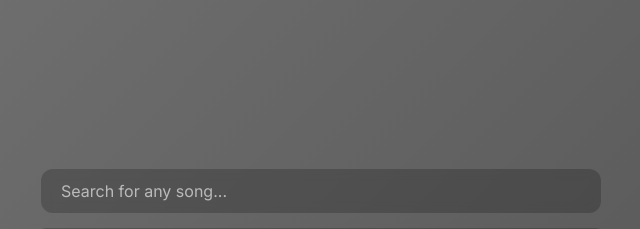
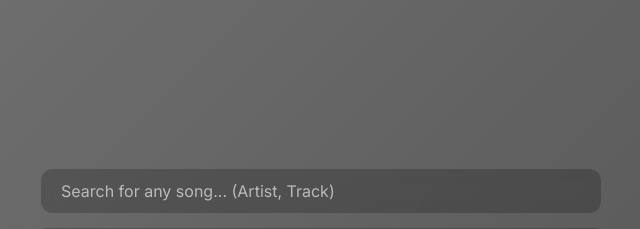
Before and after one commit to voucan-us4/music-player, a Flask app: page / in a window 1280 px wide. Shown: the top 229 px of the page, without its empty margins (319-959 px from the left). Run offline with Flask 3, Linux system fonts and the light colour scheme; some libraries are stand-ins or nearby versions; some web fonts are replaced.

Commit message:
Update index.html

```diff
--- a/templates/index.html
+++ b/templates/index.html
@@ -541,7 +541,7 @@
     </head>
     <body>
         <div class="search-container">
-            <input type="text" class="search-input" placeholder="Search for any song..." id="searchInput"/>
+            <input type="text" class="search-input" placeholder="Search for any song... (Artist, Track)" id="searchInput"/>
         </div>
         <div class="search-results" id="searchResults">
         <!-- cappuccino assassino -->
```
